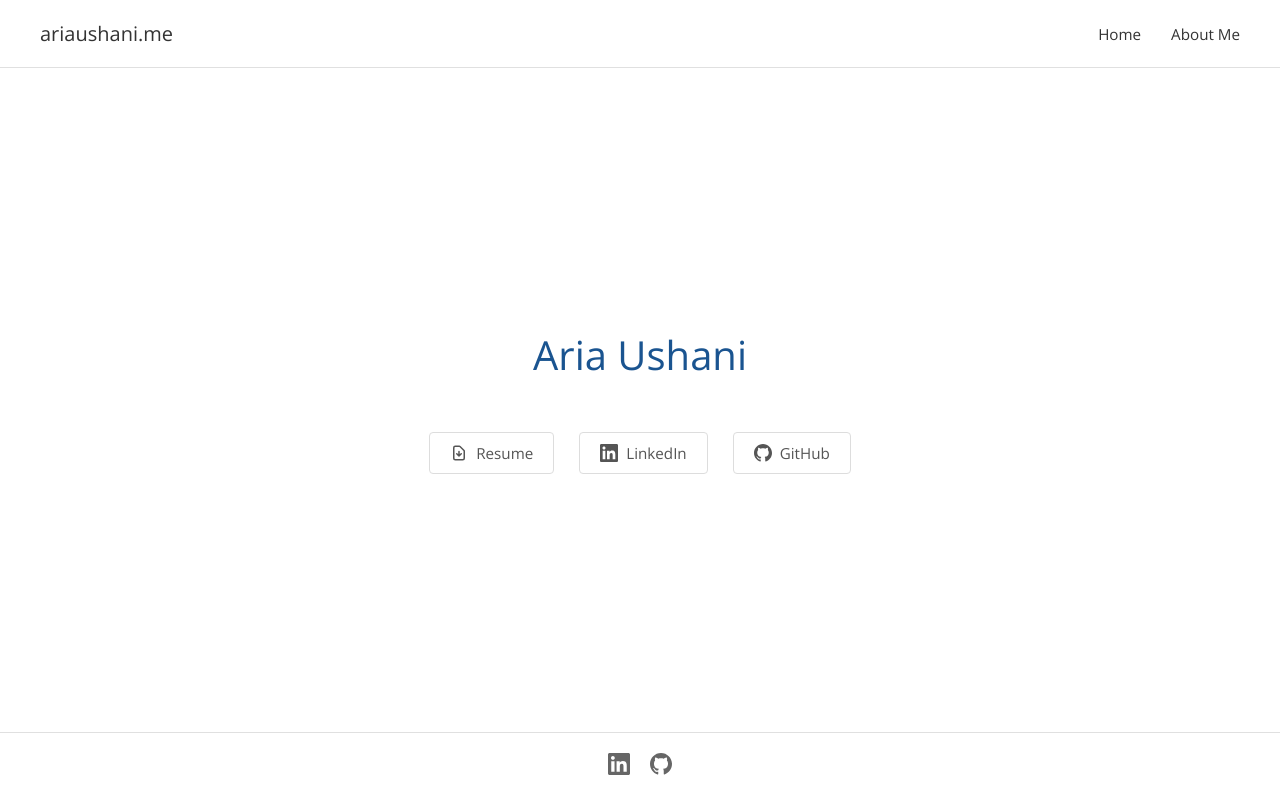
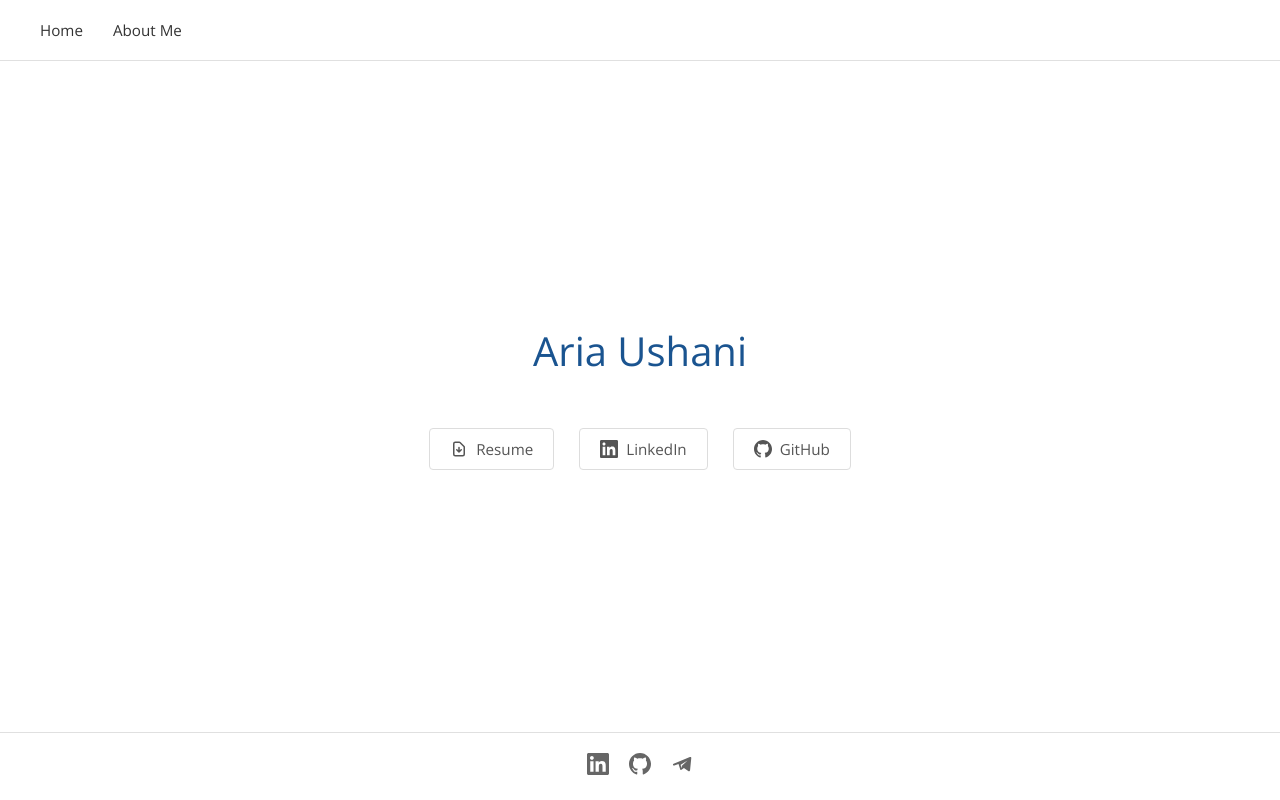
Before and after one commit to ariaushani/ariaushani.github.io, a plain HTML site: page index.html in a window 1280 px wide. Drawn offline with nearby package versions, Linux system fonts and the light colour scheme.

Commit message:
changed some things

```diff
--- a/index.html
+++ b/index.html
@@ -161,7 +161,6 @@
 </head>
 <body>
     <header>
-        <a href="#" class="logo">ariaushani.me</a>
         <nav>
             <a href="#">Home</a>
             <a href="#about">About Me</a>
@@ -211,6 +210,12 @@
                     <path d="M12 0c-6.626 0-12 5.373-12 12 0 5.302 3.438 9.8 8.207 11.387.599.111.793-.261.793-.577v-2.234c-3.338.726-4.033-1.416-4.033-1.416-.546-1.387-1.333-1.756-1.333-1.756-1.089-.745.083-.729.083-.729 1.205.084 1.839 1.237 1.839 1.237 1.07 1.834 2.807 1.304 3.492.997.107-.775.418-1.305.762-1.604-2.665-.305-5.467-1.334-5.467-5.931 0-1.311.469-2.381 1.236-3.221-.124-.303-.535-1.524.117-3.176 0 0 1.008-.322 3.301 1.23.957-.266 1.983-.399 3.003-.404 1.02.005 2.047.138 3.006.404 2.291-1.552 3.297-1.23 3.297-1.23.653 1.653.242 2.874.118 3.176.77.84 1.235 1.911 1.235 3.221 0 4.609-2.807 5.624-5.479 5.921.43.372.823 1.102.823 2.222v3.293c0 .319.192.694.801.576 4.765-1.589 8.199-6.086 8.199-11.386 0-6.627-5.373-12-12-12z"/>
                 </svg>
             </a>
+            <a href="https://t.me/ushaniaria" target="_blank" aria-label="Telegram">
+                <svg fill="currentColor" viewBox="0 0 24 24" width="22" height="22">
+                    <path d="M21.9 4.6c-.3-.3-.8-.4-1.3-.2L2.9 11.6c-.6.2-.9.8-.7 1.4.2.6.8.9 1.4.7l4.6-1.6 1.8 5.7c.1.3.3.6.6.7.3.1.6.1.9-.1l2.6-2.1 4.7 3.4c.4.3.9.3 1.3.1.4-.2.6-.6.7-1L22.1 5.7c.1-.4 0-.8-.2-1.1zM10.6 12.8l7.4-4.6-6.1 5.8-.2 2.7-1.2-3.7z"/>
+                </svg>
+            </a>
+
         </div>
     </footer>
 </body>
```
